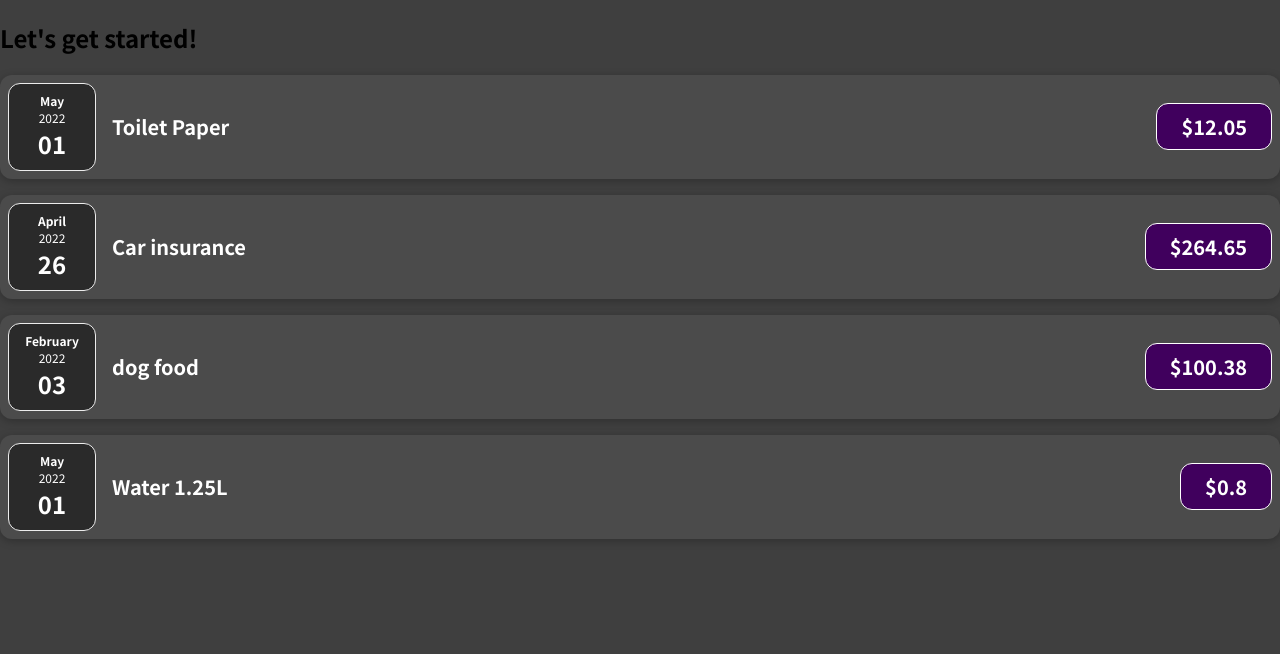
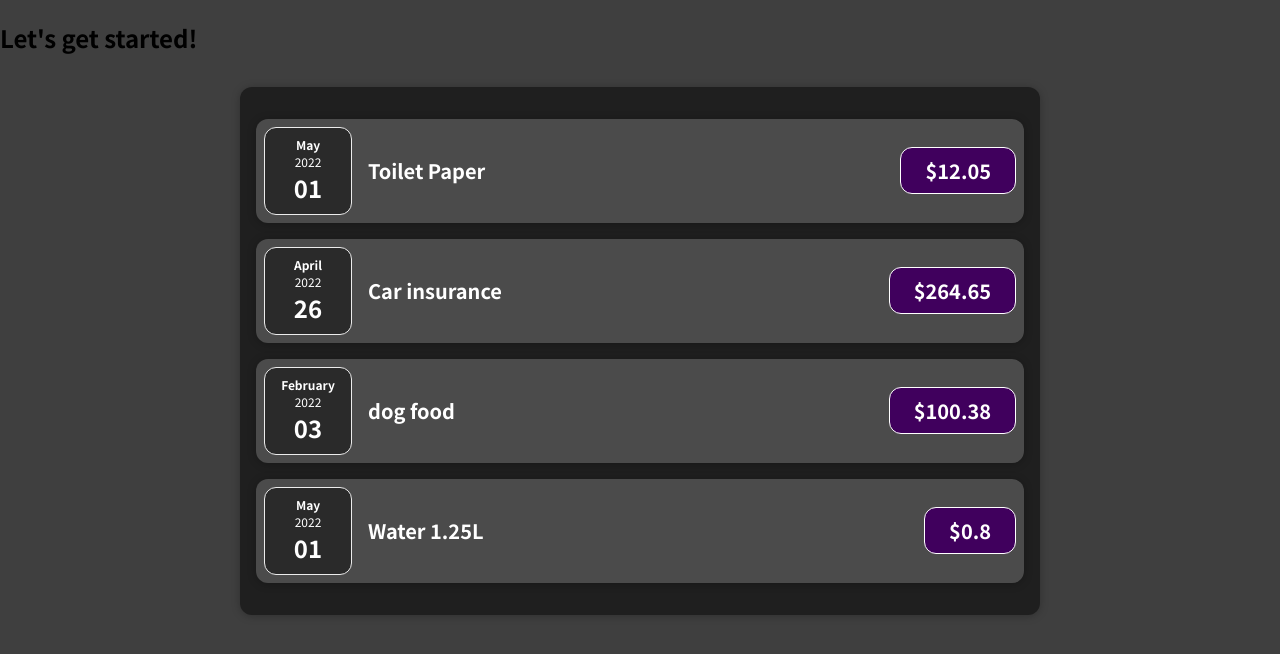
Before and after one commit to younahshin-dev/react-complete-guide, a JavaScript app: page / in a window 1280 px wide. Shown: the top 654 px of the page. Built offline with nearby package versions, Linux system fonts and the light colour scheme.

Commit message:
add Card which is Wrapper Component

```diff
--- /dev/null
+++ b/src/components/Card.css
@@ -0,0 +1,4 @@
+.card {
+  border-radius: 12px;
+  box-shadow: 0 1px 8px rgba(0, 0, 0, 0.25);
+}
--- /dev/null
+++ b/src/components/Card.js
@@ -0,0 +1,8 @@
+import Expenses from './Expenses';
+import './Card.css';
+function Card(props) {
+  const classes = 'card ' + props.className;
+  return <div className={classes}>{props.children}</div>;
+}
+
+export default Card;
--- a/src/components/ExpenseItem.css
+++ b/src/components/ExpenseItem.css
@@ -2,7 +2,6 @@
   display: flex;
   justify-content: space-between;
   align-items: center;
-  box-shadow: 0 2px 8px rgba(0, 0, 0, 0.25);
   padding: 0.5rem;
   margin: 1rem 0;
   border-radius: 12px;
--- a/src/components/ExpenseItem.js
+++ b/src/components/ExpenseItem.js
@@ -1,15 +1,16 @@
 import ExpenseDate from './ExpenseDate';
+import Card from './Card';
 import './ExpenseItem.css';
 
 function ExpenseItem(props) {
   return (
-    <div className='expense-item'>
+    <Card className='expense-item'>
       <ExpenseDate date={props.date} />
       <div className='expense-item__description'>
         <h2>{props.title}</h2>
         <div className='expense-item__price'>${props.amount}</div>
       </div>
-    </div>
+    </Card>
   );
 }
 
--- /dev/null
+++ b/src/components/Expenses.css
@@ -0,0 +1,7 @@
+.expenses {
+  padding: 1rem;
+  background-color: rgb(31, 31, 31);
+  margin: 2rem auto;
+  width: 50rem;
+  max-width: 95%;
+}
--- a/src/components/Expenses.js
+++ b/src/components/Expenses.js
@@ -1,12 +1,14 @@
 import ExpenseItem from './ExpenseItem';
+import Card from './Card';
+import './Expenses.css';
 
 function Expenses(props) {
   return (
-    <div>
+    <Card className='expenses'>
       {props.itemList.map(({ date, title, amount }) => (
         <ExpenseItem date={date} title={title} amount={amount} />
       ))}
-    </div>
+    </Card>
   );
 }
 
```
